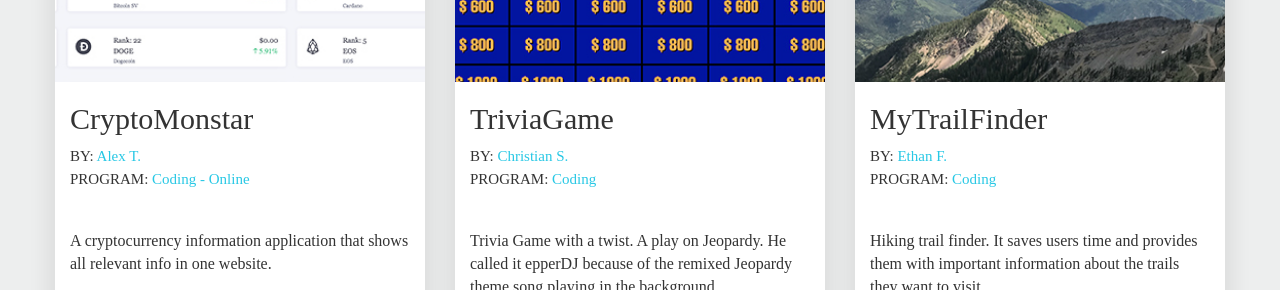
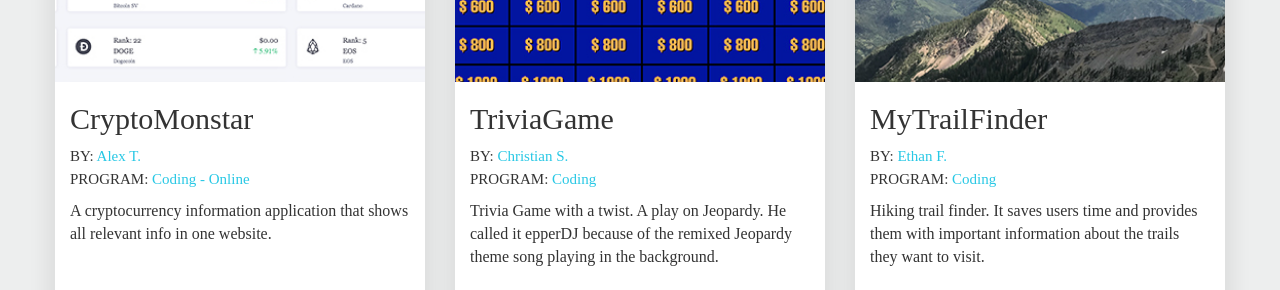
Before and after one commit to TrilogyStudentProjects/StudentProjects, a plain HTML site: page index.html in a window 1280 px wide. Shown: the part 972-1262 px from the top of the page. Drawn offline with nearby package versions, Linux system fonts and the light colour scheme.

Commit message:
Style Tweak after byline shorten

```diff
--- a/index.html
+++ b/index.html
@@ -77,7 +77,7 @@ body{
 }
 .card .inner{padding:15px;}
 .card .inner .content{min-height:6em;}
-.card .inner .byline{min-height:5em;}
+.card .inner .byline{min-height:3em;}
 .card .btn{display:inline-block;}
 .card{
 	position:relative;
```
